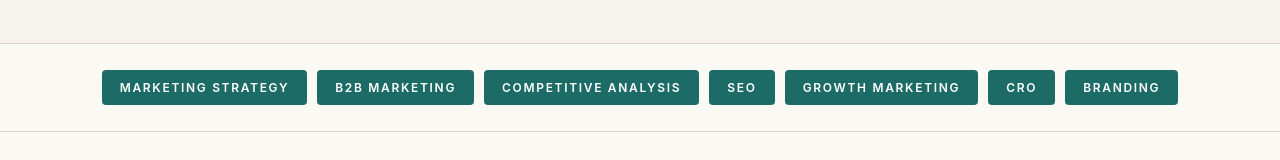
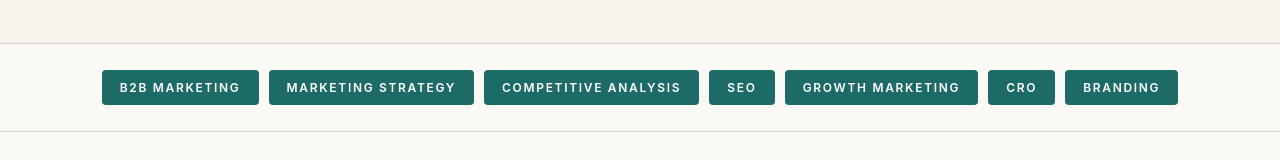
Before and after one commit to draganas84/draganacosic.github.io, a plain HTML site: page index.html in a window 1280 px wide. Shown: the part 712-872 px from the top of the page. Drawn offline with Linux system fonts and the light colour scheme.

Commit message:
Home: B2B marketing chip first
Co-Authored-By: Claude Opus 5.5 <noreply@anthropic.com>
Claude-Session: https://claude.ai/code/session_012ECDdKFfDZB6mxdWuGEaYS

```diff
--- a/index.html
+++ b/index.html
@@ -84,7 +84,7 @@ a{color:#14212e;text-decoration:none}a:hover{color:#1d6b66}
 <!-- STRIP: core competencies -->
 <div style="border-top: 1px solid #d9d4c7; padding: 26px 24px; background: #fbf9f4">
   <ul aria-label="Core competencies" style="list-style: none; margin: 0 auto; padding: 0; max-width: 1160px; display: flex; flex-wrap: wrap; gap: 10px; justify-content: center">
-    <li class="kw">Marketing strategy</li><li class="kw">B2B marketing</li><li class="kw">Competitive analysis</li><li class="kw">SEO</li><li class="kw">Growth marketing</li><li class="kw">CRO</li><li class="kw">Branding</li>
+    <li class="kw">B2B marketing</li><li class="kw">Marketing strategy</li><li class="kw">Competitive analysis</li><li class="kw">SEO</li><li class="kw">Growth marketing</li><li class="kw">CRO</li><li class="kw">Branding</li>
   </ul>
 </div>
 
```
